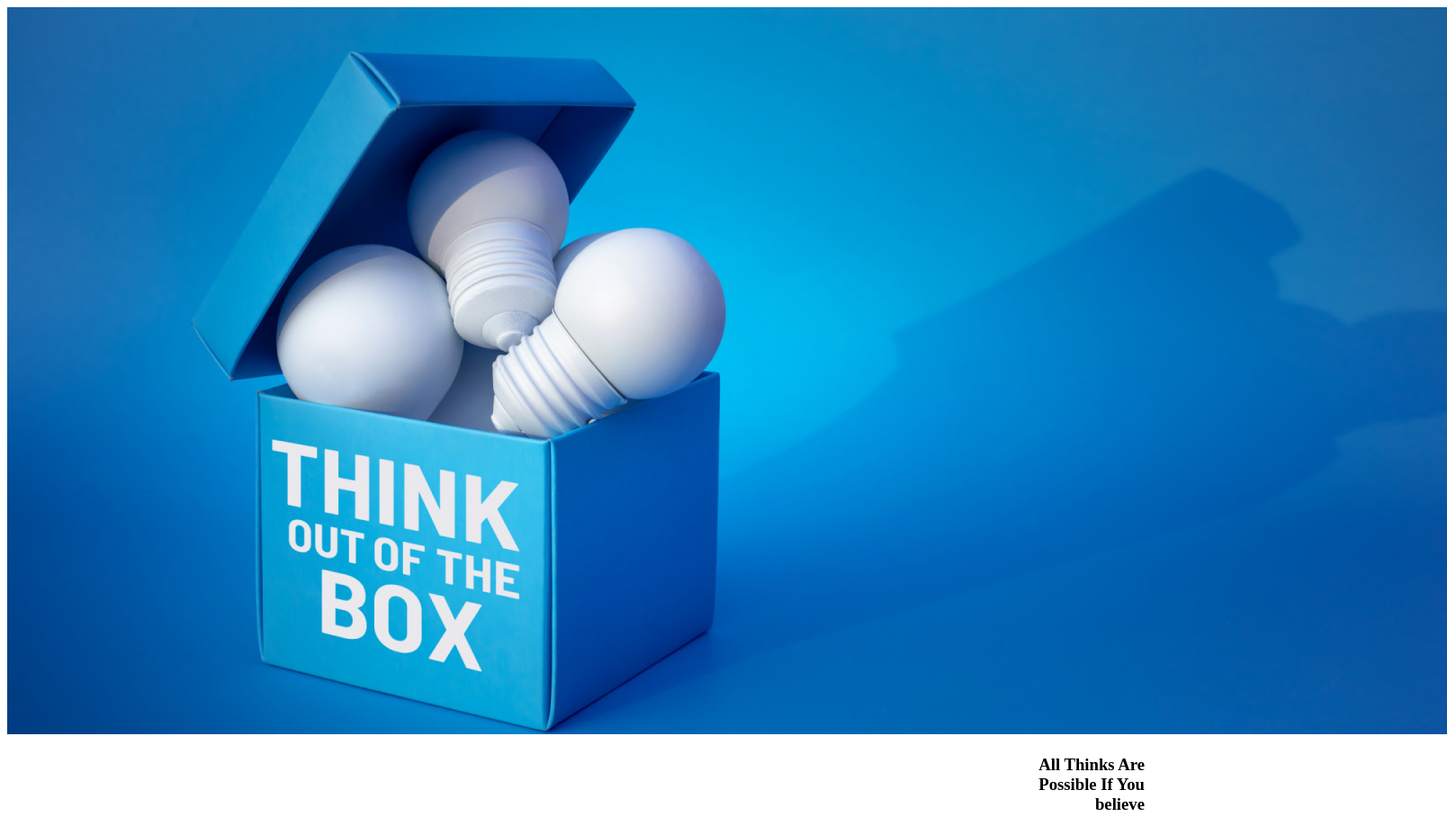
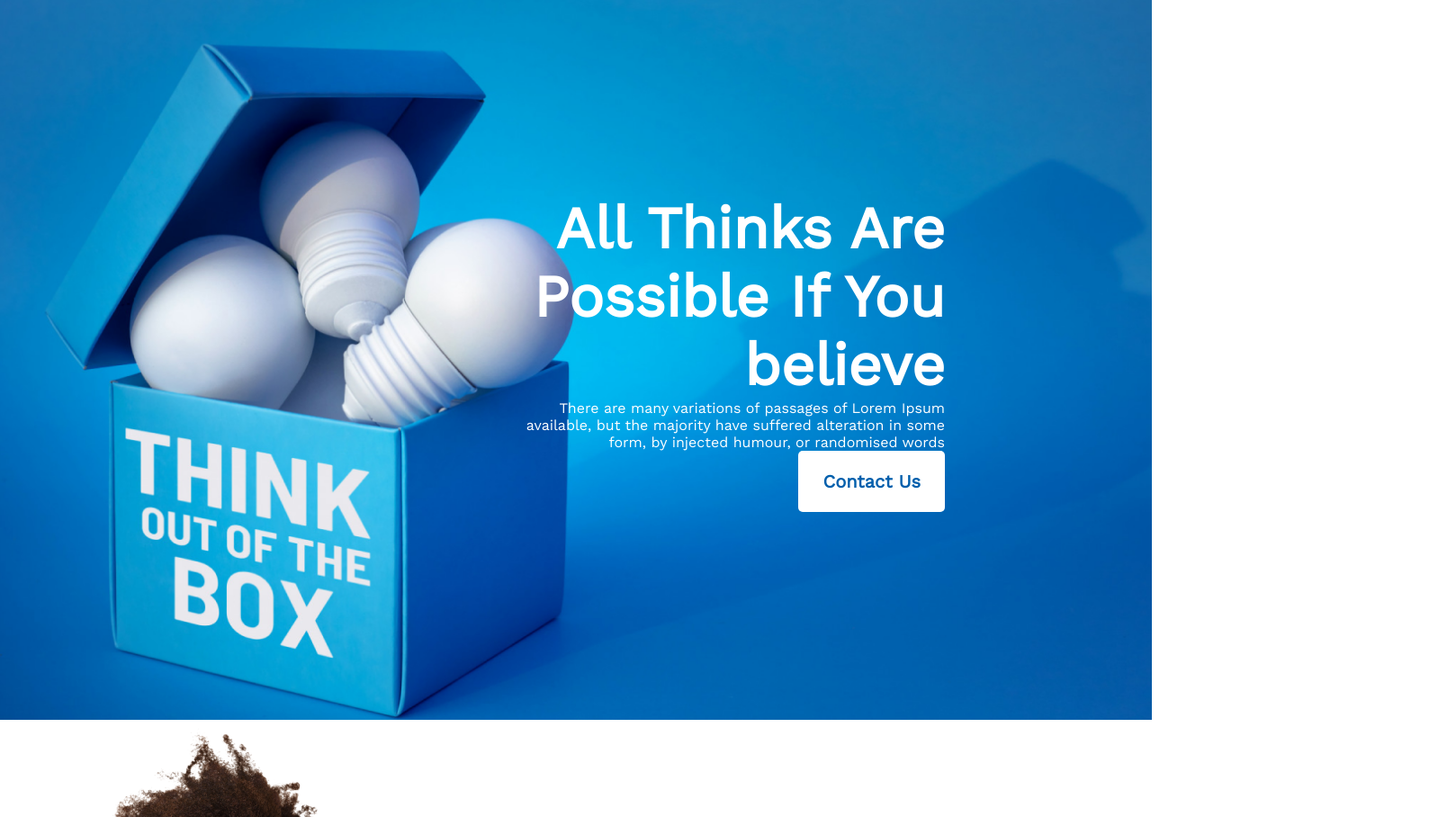
Before and after one commit to sunzidakeya/assignment-portfolio, a plain HTML site: page index.html in a window 1280 px wide. Shown: the top 908 px of the page at 90% size, 1608 px wide, since content can reach past the window. Drawn offline with nearby package versions, Linux system fonts and the light colour scheme.

Commit message:
first commit

```diff
--- a/index.html
+++ b/index.html
@@ -6,12 +6,31 @@
     <meta name="viewport" content="width=device-width, initial-scale=1.0">
     <title>New Year New Me</title>
     <link rel="stylesheet" href="styles/portfolio.css">
-    <link rel="preconnect" href="https://fonts.googleapis.com"><link rel="preconnect" href="https://fonts.gstatic.com" crossorigin><link href="https://fonts.googleapis.com/css2?family=Open+Sans&display=swap" rel="stylesheet">
+    <link rel="preconnect" href="https://fonts.googleapis.com"><link rel="preconnect" href="https://fonts.gstatic.com" crossorigin><link href="https://fonts.googleapis.com/css2?family=Open+Sans&family=Work+Sans&display=swap" rel="stylesheet">
 </head>
 <body>
-   <section class="header">
-    <img src="images/banner/banner3.png">
-    <h3 class="header-title">All Thinks Are<br>Possible If You<br>believe
-    </section>
+    <div class="header">
+        <nav>
+            <h2 class="header-title">All Thinks Are<br>Possible If You<br>believe</h2>
+            <p class="header-description">There are many variations of passages of Lorem Ipsum<br>available, but the majority have suffered alteration in some<br>form, by injected humour, or randomised words</p>
+            <button class="btn-primary">Contact Us</button>
+        </nav>
+        </div>
+        <!---banner section-->
+<section class="banner">
+    <div class="main">
+        <img src="images/person.png">
+        <div class="banner-title">
+        <h4>My Failure Of<br>Previous Year</h4>
+        <ul>
+            <li>Contrary to popular belief, is not simply.</li>
+            <li>Contrary to popular belief.</li>
+            <li>Contrary to popular , is not simply.</li>
+            <li>Contrary to popular belief, is not simply.</li>
+            <li>Contrary to popular simply.</li>
+        </ul>
+        </div>
+        </div>
+        </section>
 </body>
 </html>
--- a/styles/portfolio.css
+++ b/styles/portfolio.css
@@ -1,3 +1,46 @@
 *{
-    text-align: right;
+  padding: 0;
+  margin: 0;
+  font-family: 'Work Sans';
 }
+.header{
+  height: 100vh;
+  width: 100%;
+  background-image: url(../images/banner/banner3.png);
+  background-size: cover;
+  background-position: center;
+}
+nav{
+  text-align: right;
+  padding-top: 216px;
+  padding-right: 230px;
+}
+.header{
+  color: #FFFFFF;
+}
+.header-title{
+  font-weight: 700;
+  font-size: 65px;
+}
+.header-description{
+  font-weight: 400;
+  font-size: 16px;
+}
+.btn-primary{
+  font-weight: 600;
+  font-size: 20px;
+  border-radius: 5px;
+  color: #005FAC;
+  padding: 20px 25px;
+  margin-left: 200px;
+  margin-bottom: 230px;
+  background: #FFFFFF;
+  border: 2px solid transparent;
+  transition: transform .4s;
+}
+.btn-primary:hover{
+  transform: scale(1.2);
+}
+.content{
+  color: #151414;
+}
```
